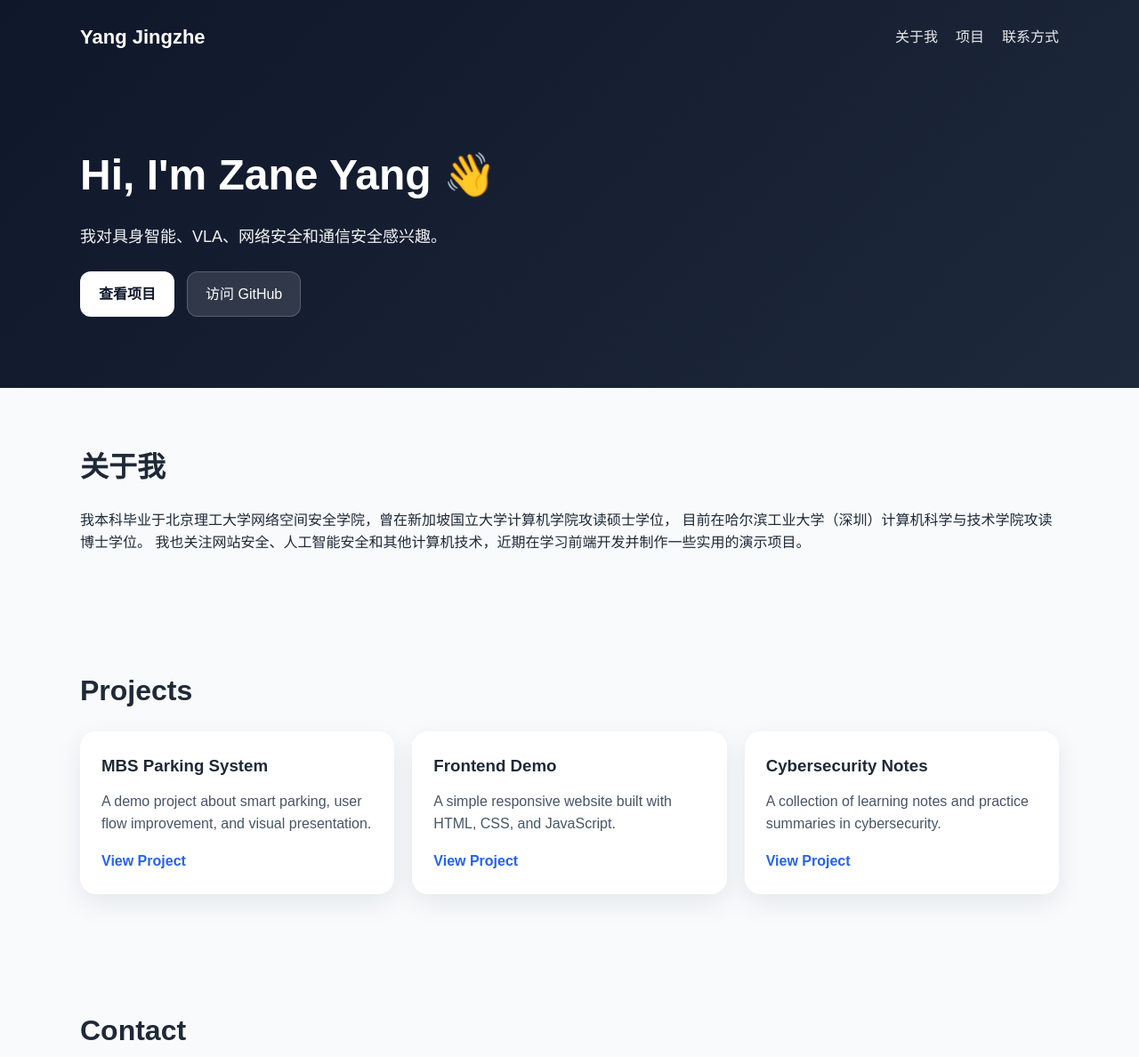
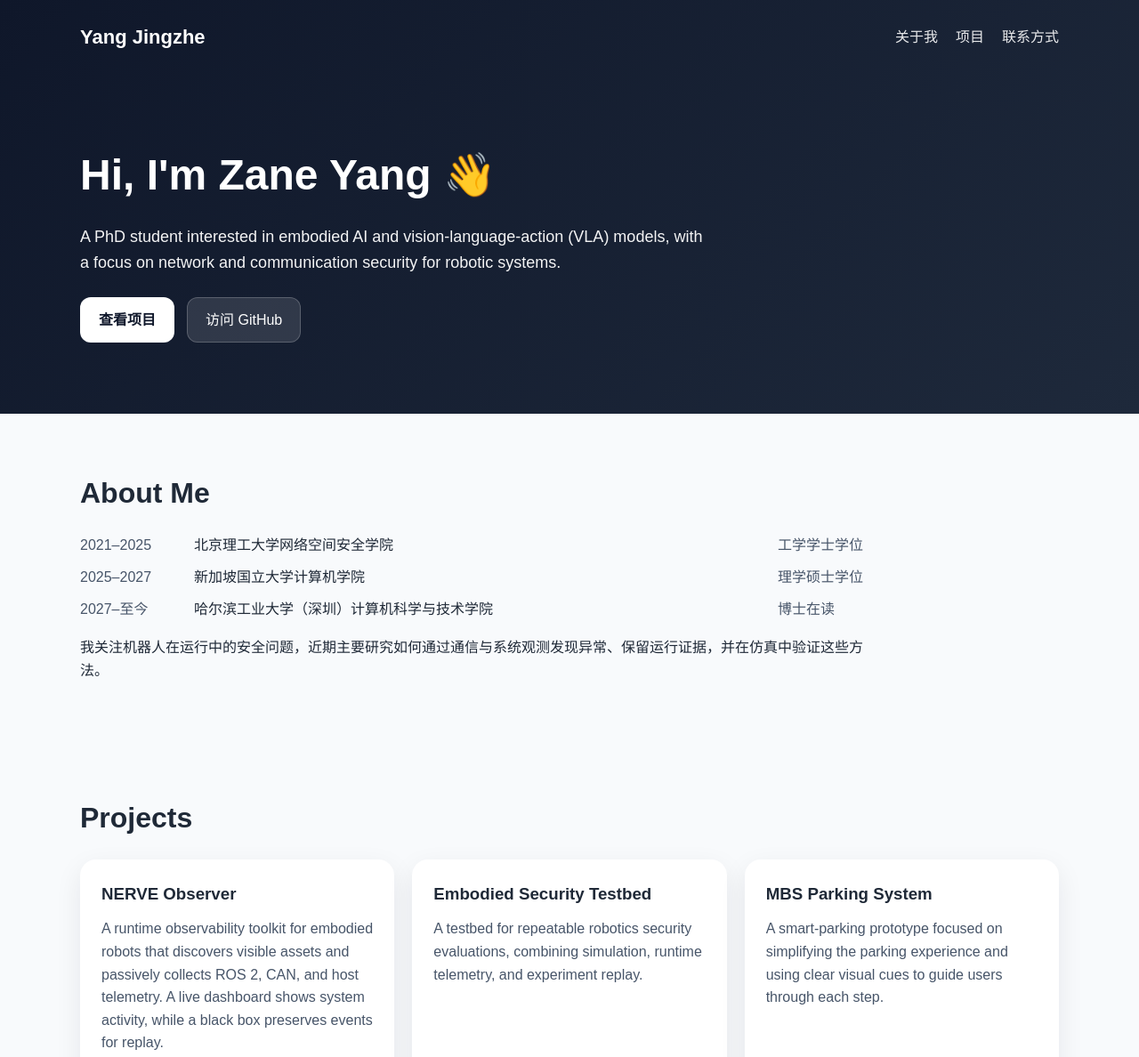
Before and after one commit to qusheng001/qusheng001.github.io, a plain HTML site: page index.html in a window 1280 px wide. Shown: the top 1188 px of the page at 89% size. Drawn offline with Linux system fonts and the light colour scheme.

Commit message:
Update education and featured projects

```diff
--- a/index.html
+++ b/index.html
@@ -19,8 +19,9 @@
 
     <div class="hero-content">
       <h1 lang="en">Hi, I'm Zane Yang 👋</h1>
-      <p>
-        我对具身智能、VLA、网络安全和通信安全感兴趣。
+      <p lang="en">
+        A PhD student interested in embodied AI and vision-language-action (VLA) models,
+        with a focus on network and communication security for robotic systems.
       </p>
       <div class="hero-buttons">
         <a class="btn primary" href="#projects">查看项目</a>
@@ -31,39 +32,55 @@
 
   <main class="container">
     <section id="about" class="section">
-      <h2>关于我</h2>
-      <p>
-        我本科毕业于北京理工大学网络空间安全学院，曾在新加坡国立大学计算机学院攻读硕士学位，
-        目前在哈尔滨工业大学（深圳）计算机科学与技术学院攻读博士学位。
-        我也关注网站安全、人工智能安全和其他计算机技术，近期在学习前端开发并制作一些实用的演示项目。
+      <h2 lang="en">About Me</h2>
+      <ul class="education-list" aria-label="教育经历">
+        <li>
+          <span class="education-period">2021–2025</span>
+          <span>北京理工大学网络空间安全学院</span>
+          <span class="education-degree">工学学士学位</span>
+        </li>
+        <li>
+          <span class="education-period">2025–2027</span>
+          <span>新加坡国立大学计算机学院</span>
+          <span class="education-degree">理学硕士学位</span>
+        </li>
+        <li>
+          <span class="education-period">2027–至今</span>
+          <span>哈尔滨工业大学（深圳）计算机科学与技术学院</span>
+          <span class="education-degree">博士在读</span>
+        </li>
+      </ul>
+      <p class="about-summary">
+        我关注机器人在运行中的安全问题，近期主要研究如何通过通信与系统观测发现异常、保留运行证据，并在仿真中验证这些方法。
       </p>
     </section>
 
-    <section id="projects" class="section">
+    <section id="projects" class="section" lang="en">
       <h2>Projects</h2>
       <div class="cards">
         <article class="card">
-          <h3>MBS Parking System</h3>
+          <h3>NERVE Observer</h3>
           <p>
-            A demo project about smart parking, user flow improvement, and visual presentation.
+            A runtime observability toolkit for embodied robots that discovers visible assets and passively
+            collects ROS 2, CAN, and host telemetry. A live dashboard shows system activity, while a black box
+            preserves events for replay.
           </p>
-          <a href="https://github.com/qusheng001" target="_blank">View Project</a>
         </article>
 
         <article class="card">
-          <h3>Frontend Demo</h3>
+          <h3>Embodied Security Testbed</h3>
           <p>
-            A simple responsive website built with HTML, CSS, and JavaScript.
+            A testbed for repeatable robotics security evaluations, combining simulation, runtime telemetry,
+            and experiment replay.
           </p>
-          <a href="https://github.com/qusheng001" target="_blank">View Project</a>
         </article>
 
         <article class="card">
-          <h3>Cybersecurity Notes</h3>
+          <h3>MBS Parking System</h3>
           <p>
-            A collection of learning notes and practice summaries in cybersecurity.
+            A smart-parking prototype focused on simplifying the parking experience and using clear visual
+            cues to guide users through each step.
           </p>
-          <a href="https://github.com/qusheng001" target="_blank">View Project</a>
         </article>
       </div>
     </section>
--- a/style.css
+++ b/style.css
@@ -100,6 +100,44 @@ a {
   margin-bottom: 20px;
 }
 
+.education-list {
+  display: grid;
+  gap: 10px;
+  max-width: 56rem;
+  list-style: none;
+}
+
+.education-list li {
+  display: grid;
+  grid-template-columns: 7rem minmax(0, 1fr) 7rem;
+  gap: 4px 16px;
+}
+
+.education-period {
+  color: #475569;
+  font-variant-numeric: tabular-nums;
+}
+
+.education-degree {
+  color: #475569;
+}
+
+.about-summary {
+  max-width: 56rem;
+  margin-top: 18px;
+}
+
+@media (max-width: 640px) {
+  .education-list li {
+    grid-template-columns: 6rem minmax(0, 1fr);
+    column-gap: 10px;
+  }
+
+  .education-degree {
+    grid-column: 2;
+  }
+}
+
 .cards {
   display: grid;
   grid-template-columns: repeat(auto-fit, minmax(240px, 1fr));
```
